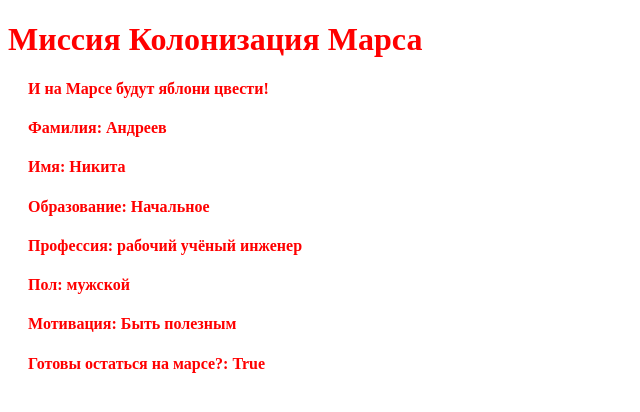
After one commit to NikitaAndr/Web, a Flask app: page /answer in a window 1280 px wide. The commit adds this page. Shown: the top 412 px of the page, without its empty margins (0-640 px from the left). Run offline with Flask 3, Linux system fonts and the light colour scheme.

Commit message:
Автоматический ответ

```diff
--- a/main.py
+++ b/main.py
@@ -52,5 +52,18 @@ def list_prof(num):
     return render_template('list_prof.html', num=num, title='Список профессий', sp=sp)
 
 
+@app.route('/answer', methods=['GET', 'POST'])
+@app.route('/auto_answer', methods=['GET', 'POST'])
+def answer():
+    sl = {'Фамилия': 'Андреев',
+          'Имя': 'Никита',
+          'Образование': 'Начальное',
+          'Профессия': 'рабочий учёный инженер',
+          'Пол': 'мужской',
+          'Мотивация': 'Быть полезным',
+          'Готовы остаться на марсе?': 'True'}
+    return render_template('answer.html', sl=sl)
+
+
 if __name__ == '__main__':
     app.run(port=8080, host='127.0.0.1')
--- a/static/css/style.css
+++ b/static/css/style.css
@@ -9,3 +9,7 @@ form.login_form {
 }
 
 h1 {color: red;}
+
+h4 {color: red;
+    margin-left: 20px;
+    margin-right: 20px;}
--- /dev/null
+++ b/templates/answer.html
@@ -0,0 +1,8 @@
+{% extends "base.html" %}
+{% block content %}
+
+{% for i in sl.items()%}
+<h4>{{ ': '.join(i) }}</h4>
+{% endfor %}
+
+{% endblock %}
--- a/templates/base.html
+++ b/templates/base.html
@@ -3,6 +3,7 @@
 <head>
     <meta charset="UTF-8">
         <title>{{ title }}</title>
+     <link rel="stylesheet" type="text/css" href="{{ url_for('static', filename='css/style.css') }}" />
     </head>
     <body>
         <h1>Миссия Колонизация Марса</h1>
```
Also changed, not shown: help.py (added, +10 -0 lines).
